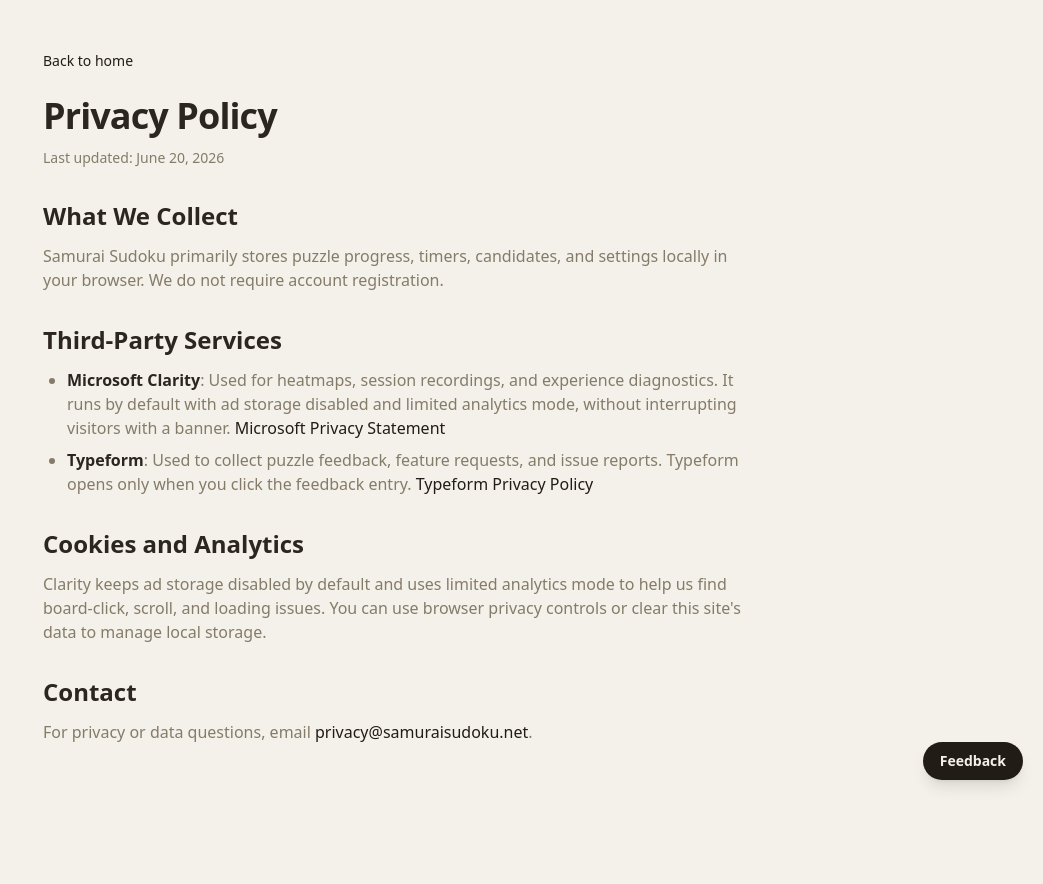
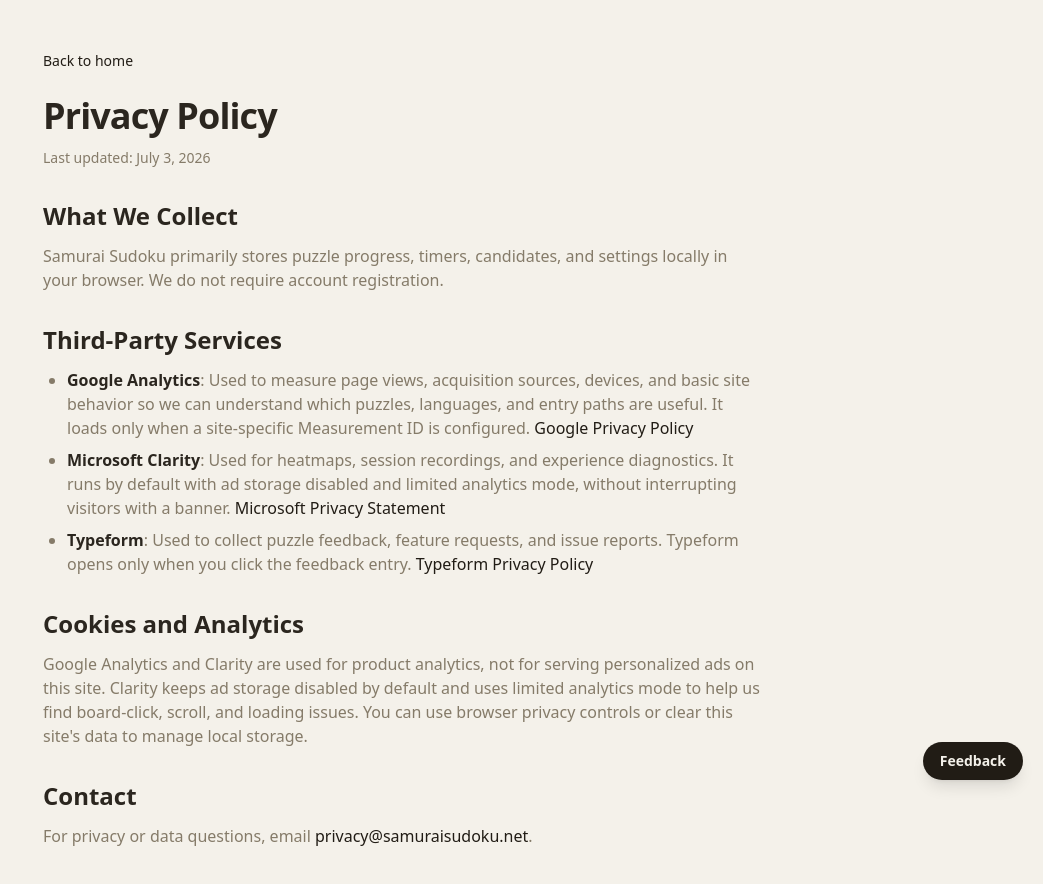
Before and after one commit to yanruoyi999/samurai-sudoku-game, a Next.js app: page /en/privacy in a window 1280 px wide. Shown: the top 884 px of the page, without its empty margins (237-1280 px from the left). Before the commit the page ends 800 px from the top, so only its background shows below. Built offline with nearby package versions, Linux system fonts and the light colour scheme; no server answers.

Commit message:
feat(analytics): add GA4 integration

```diff
--- a/app/[locale]/privacy/page.tsx
+++ b/app/[locale]/privacy/page.tsx
@@ -46,7 +46,7 @@ export default async function PrivacyPage({ params }: PrivacyPageProps) {
         {isZh ? "隐私政策" : "Privacy Policy"}
       </h1>
       <p className="mt-3 text-sm text-muted-foreground">
-        {isZh ? "最后更新：2026年6月20日" : "Last updated: June 20, 2026"}
+        {isZh ? "最后更新：2026年7月3日" : "Last updated: July 3, 2026"}
       </p>
 
       <section className="mt-8 space-y-3">
@@ -61,6 +61,20 @@ export default async function PrivacyPage({ params }: PrivacyPageProps) {
       <section className="mt-8 space-y-3">
         <h2 className="text-2xl font-semibold">{isZh ? "第三方服务" : "Third-Party Services"}</h2>
         <ul className="list-disc space-y-2 pl-6 text-muted-foreground">
+          <li>
+            <strong className="text-foreground">Google Analytics</strong>:{" "}
+            {isZh
+              ? "用于统计页面访问、来源、设备和基本站内行为，帮助我们判断哪些谜题、语言和入口最有用。只有配置站点专属 Measurement ID 时才会加载。"
+              : "Used to measure page views, acquisition sources, devices, and basic site behavior so we can understand which puzzles, languages, and entry paths are useful. It loads only when a site-specific Measurement ID is configured."}{" "}
+            <a
+              href="https://policies.google.com/privacy"
+              target="_blank"
+              rel="noopener noreferrer"
+              className="text-primary hover:text-primary/80"
+            >
+              {isZh ? "Google 隐私权政策" : "Google Privacy Policy"}
+            </a>
+          </li>
           <li>
             <strong className="text-foreground">Microsoft Clarity</strong>:{" "}
             {isZh
@@ -96,8 +110,8 @@ export default async function PrivacyPage({ params }: PrivacyPageProps) {
         <h2 className="text-2xl font-semibold">{isZh ? "Cookie 和分析" : "Cookies and Analytics"}</h2>
         <p className="text-muted-foreground">
           {isZh
-            ? "Clarity 默认不使用广告存储，并以受限分析模式帮助我们发现棋盘点击、滚动和加载问题。你可以通过浏览器隐私设置或清除本网站数据来控制本地存储。"
-            : "Clarity keeps ad storage disabled by default and uses limited analytics mode to help us find board-click, scroll, and loading issues. You can use browser privacy controls or clear this site's data to manage local storage."}
+            ? "Google Analytics 和 Clarity 只用于产品分析，不用于在本站投放个性化广告。Clarity 默认不使用广告存储，并以受限分析模式帮助我们发现棋盘点击、滚动和加载问题。你可以通过浏览器隐私设置或清除本网站数据来控制本地存储。"
+            : "Google Analytics and Clarity are used for product analytics, not for serving personalized ads on this site. Clarity keeps ad storage disabled by default and uses limited analytics mode to help us find board-click, scroll, and loading issues. You can use browser privacy controls or clear this site's data to manage local storage."}
         </p>
       </section>
 
--- a/app/layout.tsx
+++ b/app/layout.tsx
@@ -6,6 +6,7 @@ import { headers } from "next/headers";
 import { locales } from "@/i18n";
 import { getSiteBaseUrl } from "@/lib/site-url";
 import { ClarityConsent } from "@/components/analytics/ClarityConsent";
+import { GoogleAnalytics } from "@/components/analytics/GoogleAnalytics";
 import "./globals.css";
 
 const fraunces = Fraunces({
@@ -56,6 +57,8 @@ export default async function RootLayout({
   return (
     <html lang={htmlLang} className={fraunces.variable} suppressHydrationWarning>
       <head>
+        <link rel="preconnect" href="https://www.googletagmanager.com" crossOrigin="anonymous" />
+        <link rel="preconnect" href="https://www.google-analytics.com" crossOrigin="anonymous" />
         <link rel="manifest" href="/manifest.json" />
         <meta name="theme-color" content="#f0eadf" />
         <meta name="mobile-web-app-capable" content="yes" />
@@ -66,6 +69,7 @@ export default async function RootLayout({
       </head>
       <body className="font-sans">
         {children}
+        <GoogleAnalytics />
         <ClarityConsent />
         <Analytics />
         <SpeedInsights />
--- /dev/null
+++ b/components/analytics/GoogleAnalytics.tsx
@@ -0,0 +1,28 @@
+import { Suspense } from "react";
+import Script from "next/script";
+import { GA_TRACKING_ID } from "@/lib/gtag";
+import { GoogleAnalyticsListener } from "@/components/analytics/GoogleAnalyticsListener";
+
+export function GoogleAnalytics() {
+  if (!GA_TRACKING_ID) return null;
+
+  return (
+    <>
+      <Script
+        src={`https://www.googletagmanager.com/gtag/js?id=${GA_TRACKING_ID}`}
+        strategy="afterInteractive"
+      />
+      <Script id="ga-init" strategy="afterInteractive">
+        {`
+          window.dataLayer = window.dataLayer || [];
+          function gtag(){dataLayer.push(arguments);}
+          gtag('js', new Date());
+          gtag('config', '${GA_TRACKING_ID}', { page_path: window.location.pathname });
+        `}
+      </Script>
+      <Suspense fallback={null}>
+        <GoogleAnalyticsListener />
+      </Suspense>
+    </>
+  );
+}
--- /dev/null
+++ b/components/analytics/GoogleAnalyticsListener.tsx
@@ -0,0 +1,20 @@
+"use client";
+
+import { usePathname, useSearchParams } from "next/navigation";
+import { useEffect } from "react";
+import { GA_TRACKING_ID, pageview } from "@/lib/gtag";
+
+export function GoogleAnalyticsListener() {
+  const pathname = usePathname();
+  const searchParams = useSearchParams();
+  const search = searchParams?.toString();
+
+  useEffect(() => {
+    if (!GA_TRACKING_ID || !pathname) return;
+
+    const url = search ? `${pathname}?${search}` : pathname;
+    pageview(url);
+  }, [pathname, search]);
+
+  return null;
+}
--- /dev/null
+++ b/lib/gtag.ts
@@ -0,0 +1,30 @@
+export const GA_TRACKING_ID = process.env.NEXT_PUBLIC_SUDOKU_GA_ID ?? "";
+
+type GtagParams = {
+  page_path: string;
+};
+
+declare global {
+  interface Window {
+    dataLayer?: unknown[];
+    gtag?: (...args: unknown[]) => void;
+  }
+}
+
+type EventParams = Record<string, string | number | boolean | undefined>;
+
+export const pageview = (url: string) => {
+  if (!GA_TRACKING_ID || typeof window === "undefined") return;
+  if (typeof window.gtag !== "function") return;
+
+  window.gtag("config", GA_TRACKING_ID, {
+    page_path: url,
+  } satisfies GtagParams);
+};
+
+export const trackEvent = (action: string, params: EventParams = {}) => {
+  if (!GA_TRACKING_ID || typeof window === "undefined") return;
+  if (typeof window.gtag !== "function") return;
+
+  window.gtag("event", action, params);
+};
```
Also changed, not shown: 1 other file (tests, documents, lock files or other folders).
